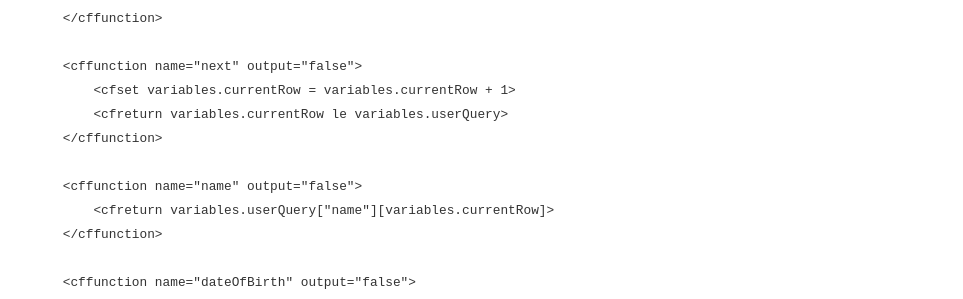
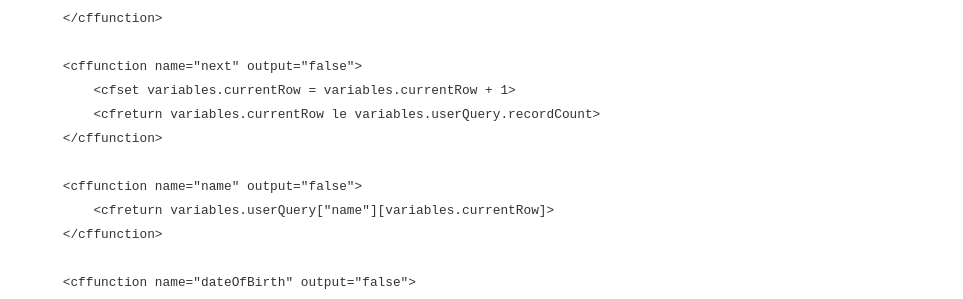
Before and after one commit to shawnoden/coldfusion-design-patterns, a Jekyll site: the page built from iterator.html, in a window 1280 px wide and 1400 px high, scrolled down 7567 px. Shown: the part 465-764 px from the top of the window, without its empty margins (158-1121 px from the left). Built offline with Jekyll 4.4.1, drawn with Linux system fonts in a browser that asks for light colours; some web fonts are replaced; some of the changed text lies outside the part shown.

Commit message:
#1 Fix IBO code typo

```diff
--- a/iterator.html
+++ b/iterator.html
@@ -509,7 +509,7 @@ title: Iterator
 
     <cffunction name="next" output="false">
         <cfset variables.currentRow = variables.currentRow + 1>
-        <cfreturn variables.currentRow le variables.userQuery>
+        <cfreturn variables.currentRow le variables.userQuery.recordCount>
     </cffunction>
 
     <cffunction name="name" output="false">
```
